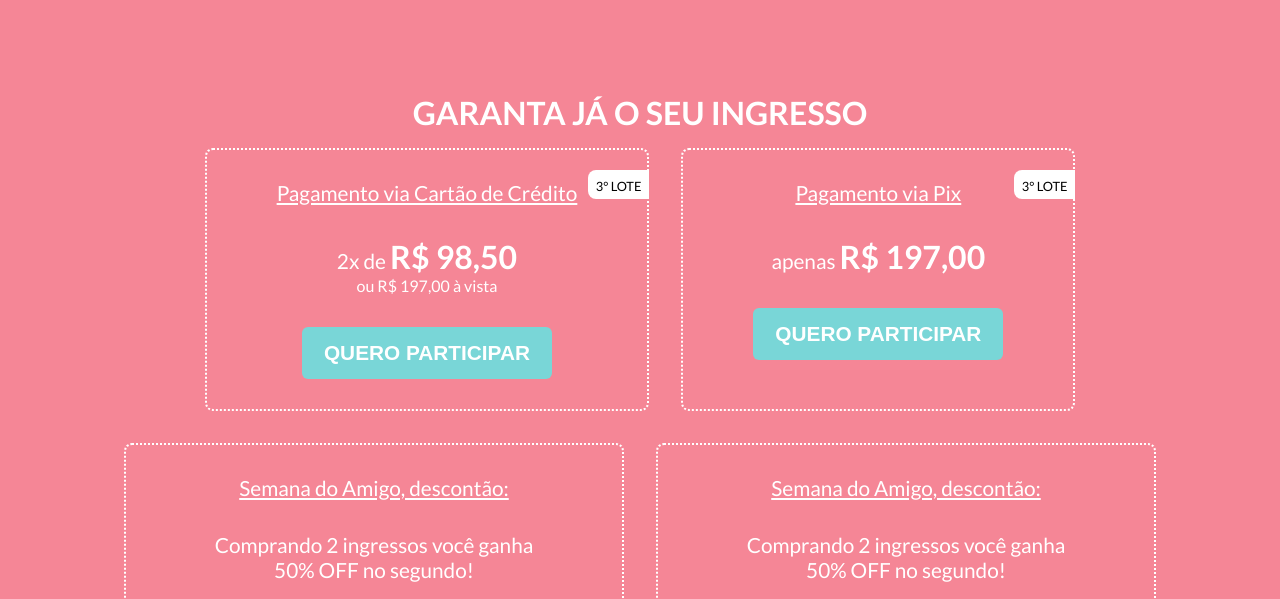
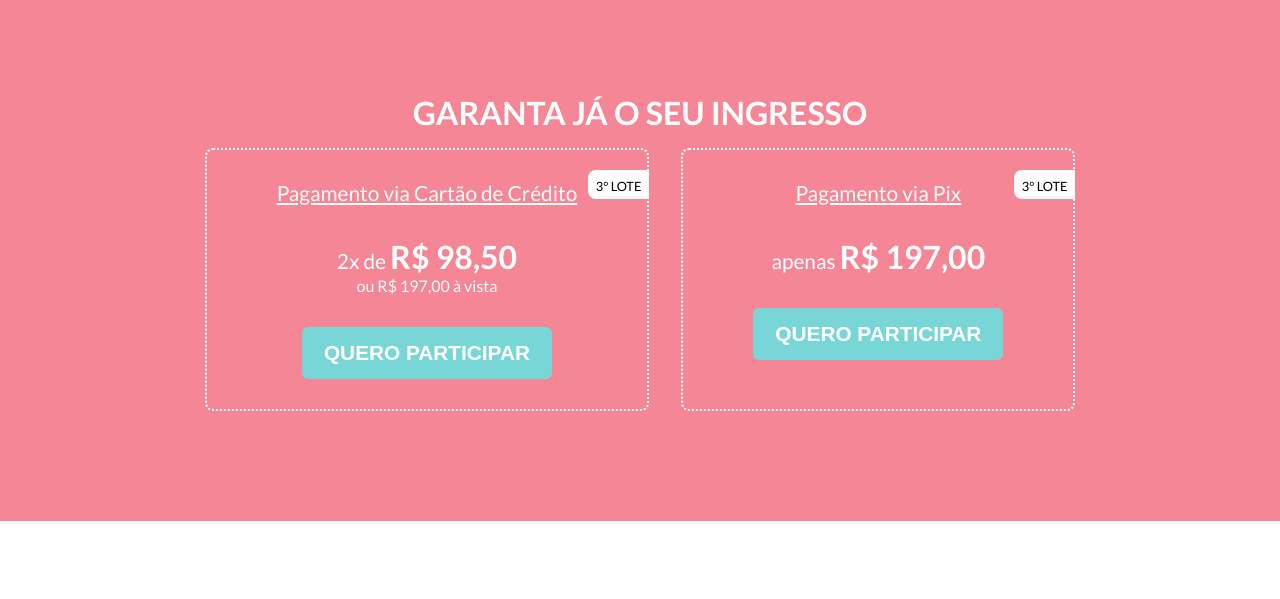
Before and after one commit to patrickhpgc/conexaoEmpreendedora, a PHP site: page / in a window 1280 px wide. Shown: the part 5361-5960 px from the top of the page. Run offline with PHP 8.4, Linux system fonts and the light colour scheme; some libraries are stand-ins or nearby versions.

Commit message:
removing friends day card

```diff
--- a/index.php
+++ b/index.php
@@ -521,40 +521,6 @@
                         <span class="text-0 text-regular">3° LOTE</span>
                     </div>
                 </div>
-                <div class="card-payment">
-                    <p class="text-2">
-                        <u>Semana do Amigo, descontão:</u>
-                    </p>
-                    <p class="text-2 mt-3">Comprando 2 ingressos você ganha 50% OFF no segundo!</span></p>
-                    <p class="text-2 mt-2">
-                        <u>Pagamento via Cartão de Crédito</u>
-                    </p>
-                    <p class="text-2 mt-3">2x de <span class="text-4 text-bold">R$ 147,75</span></p>
-                    <p class="text-1">ou R$  295,50 à vista</p>
-                    <p class="text-1 mt-3">Comprando este pacote você ganha 2 ingressos</p>
-                    <a href="https://www.asaas.com/c/244290112188" target="_blank">
-                        <button class="btn btn-secondary mt-3">
-                            <span class="text-2 text-bold">QUERO PARTICIPAR</span>
-                        </button>
-                    </a>
-                </div>
-                <div class="card-payment">
-                    <p class="text-2">
-                        <u>Semana do Amigo, descontão:</u>
-                    </p>
-                    <p class="text-2 mt-3">Comprando 2 ingressos você ganha 50% OFF no segundo!</span></p>
-                    <p class="text-2 mt-2">
-                        <u>Pagamento via Pix</u>
-                    </p>
-                    <p class="text-2 mt-3">apenas <span class="text-4 text-bold">R$ 295,50</span></p>
-                    <p class="text-1 mt-3">Comprando este pacote você ganha 2 ingressos</p>
-
-                    <a href="https://nubank.com.br/cobranca/cifcc1HKMa11248i" target="_blank">
-                        <button class="btn btn-secondary mt-3">
-                            <span class="text-2 text-bold">QUERO PARTICIPAR</span>
-                        </button>
-                    </a>
-                </div>
             </div>
         </section>
 
```
